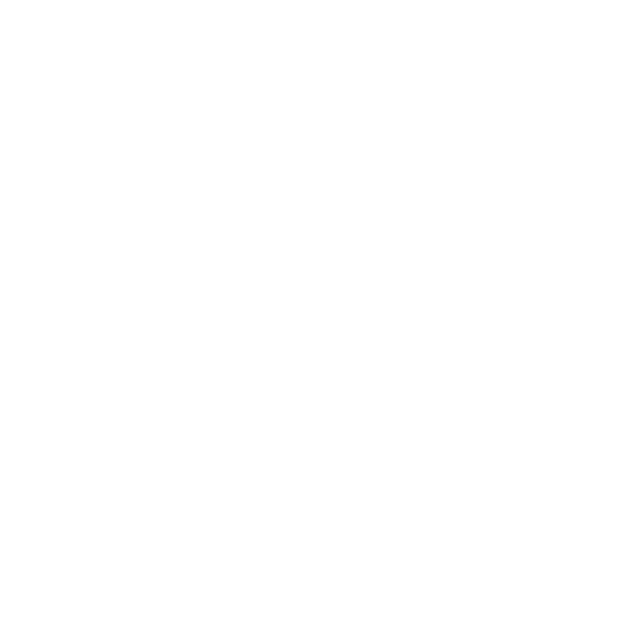
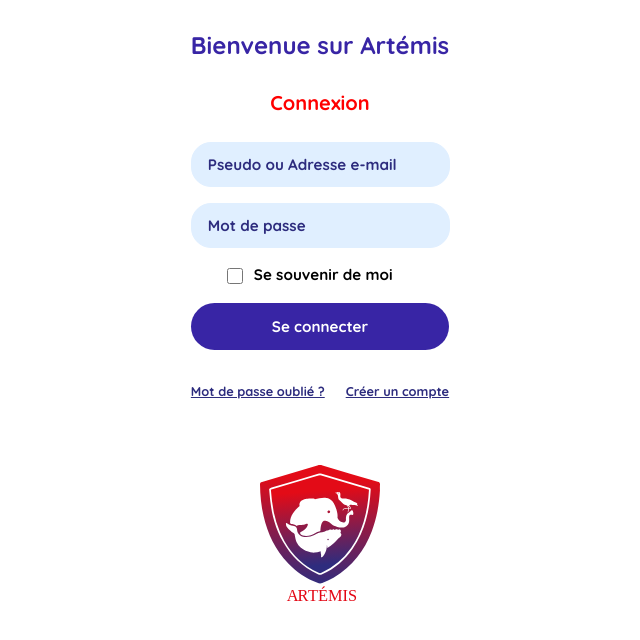
Before and after one commit to Arkansal/SAE501, a React app in the folder SAE/frontend/: page /connection in a window 1280 px wide. Before the commit this address had no page. Shown: the top 640 px of the page, without its empty margins (320-960 px from the left). Built offline with nearby package versions, Linux system fonts and the light colour scheme; the HTML template or start-up script is replaced by a standard one.

Commit message:
pages connection + style

```diff
--- a/SAE/frontend/src/App.jsx
+++ b/SAE/frontend/src/App.jsx
@@ -2,6 +2,7 @@
 import { BrowserRouter as Router, Routes, Route } from 'react-router-dom'
 import './App.css'
 import About from './pages/About'
+import Connection from './pages/Connection'
 
 function Home() {
   const [apiData, setApiData] = useState(null)
@@ -39,6 +40,7 @@
     <Router>
       <Routes>
         <Route path="/" element={<Home />} />
+        <Route path="/connection" element={<Connection />} />
         <Route path="/about" element={<About />} />
       </Routes>
     </Router>
--- a/SAE/frontend/src/pages/About.css
+++ b/SAE/frontend/src/pages/About.css
@@ -17,7 +17,7 @@
 
 /* Section texte */
 .text-section h1 {
-  font-size: 1.5rem;
+  font-size: 1.25rem;
   font-weight: 900;
   color: #3825A5;
   margin: 0 0 24px 0;
@@ -68,7 +68,7 @@
   }
 
   .text-section h1 {
-    font-size: 1.4rem;
+    font-size: 1.25rem;
     margin-bottom: 20px;
   }
 
--- /dev/null
+++ b/SAE/frontend/src/pages/Connection.css
@@ -0,0 +1,262 @@
+@import url('https://fonts.googleapis.com/css2?family=Quicksand:wght@300..700&display=swap');
+
+.connection-container {
+  min-height: 100vh;
+  padding: 0;
+  font-family: Quicksand, sans-serif;
+  display: flex;
+  flex-direction: column;
+  text-align: left;
+}
+
+.connection-content {
+  flex: 1;
+  padding: 0px 0px 50px 0px;
+  max-width: 100%;
+  margin: 0;
+}
+
+/* Header section */
+.header-section h1 {
+  font-size: 1.5rem;
+  font-weight: 900;
+  color: #3825A5;
+  margin: 0 0 30px 0;
+  text-align: center;
+}
+
+/* Form styles */
+.connection-form {
+  margin-bottom: 40px;
+}
+
+.connection-form h2 {
+  font-size: 1.25rem;
+  font-weight: 900;
+  color: #FF0000;
+  margin: 16px 0 24px 0;
+  text-align: center;
+}
+
+.input-group {
+  margin-bottom: 16px;
+}
+
+.form-input {
+  width: 87%;
+  padding: 12px 16px;
+  border: 1px solid #E0EFFF;
+  border-radius: 20px;
+  font-size: 0.95rem;
+  font-family: Quicksand, sans-serif;
+  background: #E0EFFF;
+  color: #2D2C7E;
+  outline: none;
+  transition: all 0.2s ease;
+  font-weight: 700;
+}
+
+.form-input::placeholder {
+  color: #2D2C7E;
+  font-weight: 700;
+}
+
+.form-input:focus {
+  border-color: #3825A5;
+  background: #fff;
+  box-shadow: 0 0 0 3px rgba(56, 37, 165, 0.1);
+}
+
+/* Checkbox */
+.checkbox-group {
+  display: flex;
+  align-items: center;
+  margin: 16px 32px 16px;
+  gap: 8px;
+}
+
+.checkbox-group input[type="checkbox"] {
+  width: 16px;
+  height: 16px;
+  border: 2px solid #E0EFFF;
+  border-radius: 3px;
+  cursor: pointer;
+}
+
+.checkbox-group label {
+  font-size: 0.95rem;
+  color: #000000;
+  cursor: pointer;
+  font-weight: 700;
+}
+
+/* Submit button */
+.submit-button {
+  width: 100%;
+  padding: 14px;
+  background: #3825A5;
+  color: white;
+  border: none;
+  border-radius: 25px;
+  font-size: 0.95rem;
+  font-weight: 700;
+  cursor: pointer;
+  margin: 0 0 16px 0;
+  transition: all 0.3s ease;
+  font-family: Quicksand, sans-serif;
+}
+
+.submit-button:hover {
+  background: #2D2C7E;
+}
+
+.submit-button:active {
+  transform: translateY(0);
+}
+
+/* Form links */
+.form-links {
+  display: flex;
+  justify-content: space-between;
+  margin-top: 16px;
+}
+
+.forgot-password,
+.create-account {
+  font-size: 0.8rem;
+  color: #2D2C7E;
+  text-decoration: none;
+  font-weight: 700;
+  text-decoration: underline;
+}
+
+.forgot-password:hover,
+.create-account:hover {
+  text-decoration: underline;
+}
+
+/* Section logo */
+.logo-section {
+  display: flex;
+  flex-direction: column;
+  align-items: center;
+  margin-top: 40px;
+}
+
+.logo {
+  width: 140px;
+  height: 140px;
+  margin-bottom: 12px;
+  display: flex;
+  align-items: center;
+  justify-content: center;
+  position: relative;
+}
+
+.logo img {
+  width: 100%;
+  height: 100%;
+  object-fit: contain;
+}
+
+/* Responsive pour mobile */
+@media (max-width: 480px) {
+  .connection-content {
+    padding: 0px 0px 50px 0px;
+  }
+
+  .header-section h1 {
+    font-size: 1.4rem;
+    margin-bottom: 30px;
+  }
+
+  .connection-form h2 {
+    font-size: 0.9rem;
+    margin-bottom: 14px;
+  }
+
+  .form-input {
+    padding: 10px 14px;
+    font-size: 0.9rem;
+  }
+
+  .checkbox-group label {
+    font-size: 0.9rem;
+  }
+
+  .submit-button {
+    padding: 12px;
+    font-size: 0.9rem;
+  }
+
+  .forgot-password,
+  .create-account {
+    font-size: 0.8rem;
+  }
+
+  .form-links {
+    flex-direction: column;
+    gap: 12px;
+    text-align: center;
+  }
+
+  .logo {
+    width: 160px;
+    height: 160px;
+  }
+
+}
+
+/* Pour très petits écrans */
+@media (max-width: 360px) {
+  .connection-content {
+    padding: 0px 0px 50px 0px;
+  }
+
+  .header-section h1 {
+    font-size: 1.3rem;
+  }
+
+  .connection-form h2 {
+    font-size: 0.85rem;
+    margin-bottom: 12px;
+  }
+
+  .form-input {
+    font-size: 0.85rem;
+  }
+
+  .checkbox-group label {
+    font-size: 0.85rem;
+  }
+
+  .submit-button {
+    font-size: 0.85rem;
+  }
+
+  .forgot-password,
+  .create-account {
+    font-size: 0.8rem;
+  }
+
+  .logo {
+    width: 150px;
+    height: 150px;
+  }
+}
+
+/* Animation d'apparition */
+.connection-content {
+  animation: fadeIn 0.6s ease-out;
+}
+
+@keyframes fadeIn {
+  from {
+    opacity: 0;
+    transform: translateY(20px);
+  }
+  to {
+    opacity: 1;
+    transform: translateY(0);
+  }
+}
--- /dev/null
+++ b/SAE/frontend/src/pages/Connection.jsx
@@ -0,0 +1,76 @@
+import React, { useState } from 'react'
+import './Connection.css'
+import artemisLogo from '../assets/images/LogoArtemis.svg'
+
+
+function Connection() {
+  const [email, setEmail] = useState('')
+  const [password, setPassword] = useState('')
+  const [rememberMe, setRememberMe] = useState(false)
+
+  const handleSubmit = (e) => {
+    e.preventDefault()
+    //a voir
+    console.log('Connexion:', { email, password, rememberMe })
+  }
+
+  return (
+    <div className="connection-container">
+      <div className="connection-content">
+        <div className="header-section">
+          <h1>Bienvenue sur Artémis</h1>
+        </div>
+
+        <form onSubmit={handleSubmit} className="connection-form">
+          <h2>Connexion</h2>
+
+          <div className="input-group">
+            <input
+              type="text"
+              placeholder="Pseudo ou Adresse e-mail"
+              value={email}
+              onChange={(e) => setEmail(e.target.value)}
+              className="form-input"
+            />
+          </div>
+
+          <div className="input-group">
+            <input
+              type="password"
+              placeholder="Mot de passe"
+              value={password}
+              onChange={(e) => setPassword(e.target.value)}
+              className="form-input"
+            />
+          </div>
+
+          <div className="checkbox-group">
+            <input
+              type="checkbox"
+              id="remember"
+              checked={rememberMe}
+              onChange={(e) => setRememberMe(e.target.checked)}
+            />
+            <label htmlFor="remember">Se souvenir de moi</label>
+          </div>
+
+          <button type="submit" className="submit-button">
+            Se connecter
+          </button>
+
+          <div className="form-links">
+            <a href="#" className="forgot-password">Mot de passe oublié ?</a>
+            <a href="#" className="create-account">Créer un compte</a>
+          </div>
+        </form>
+         <div className="logo-section">
+            <div className="logo">
+                <img src={artemisLogo} alt="Artémis" />
+             </div>
+        </div>
+      </div>
+    </div>
+  )
+}
+
+export default Connection
```
